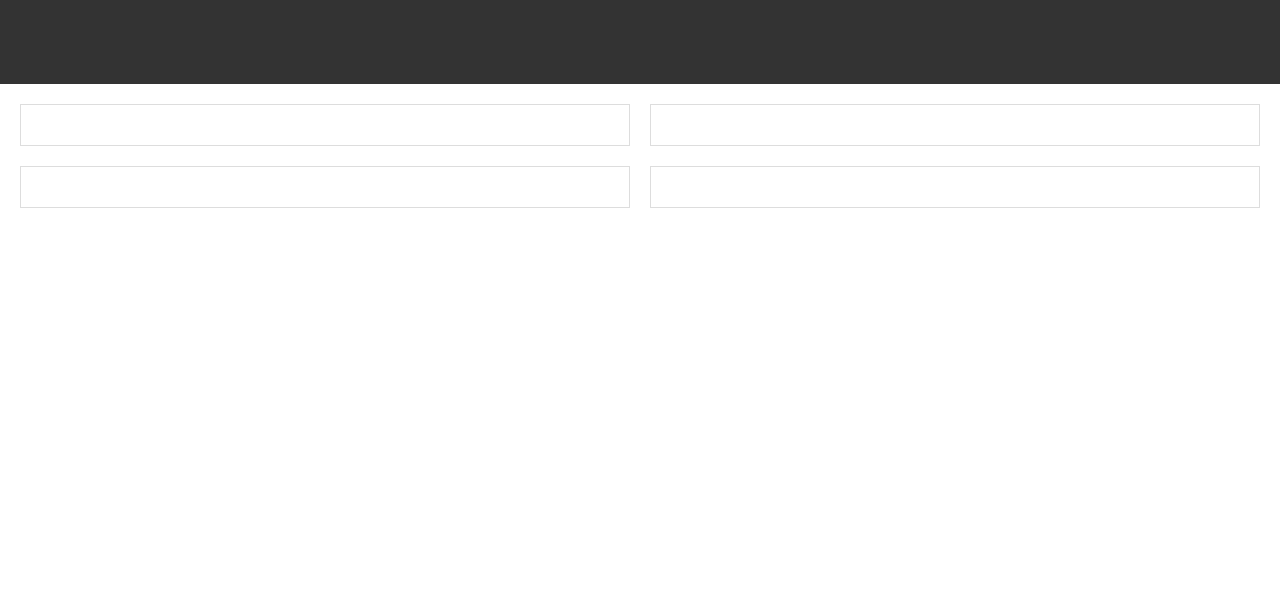
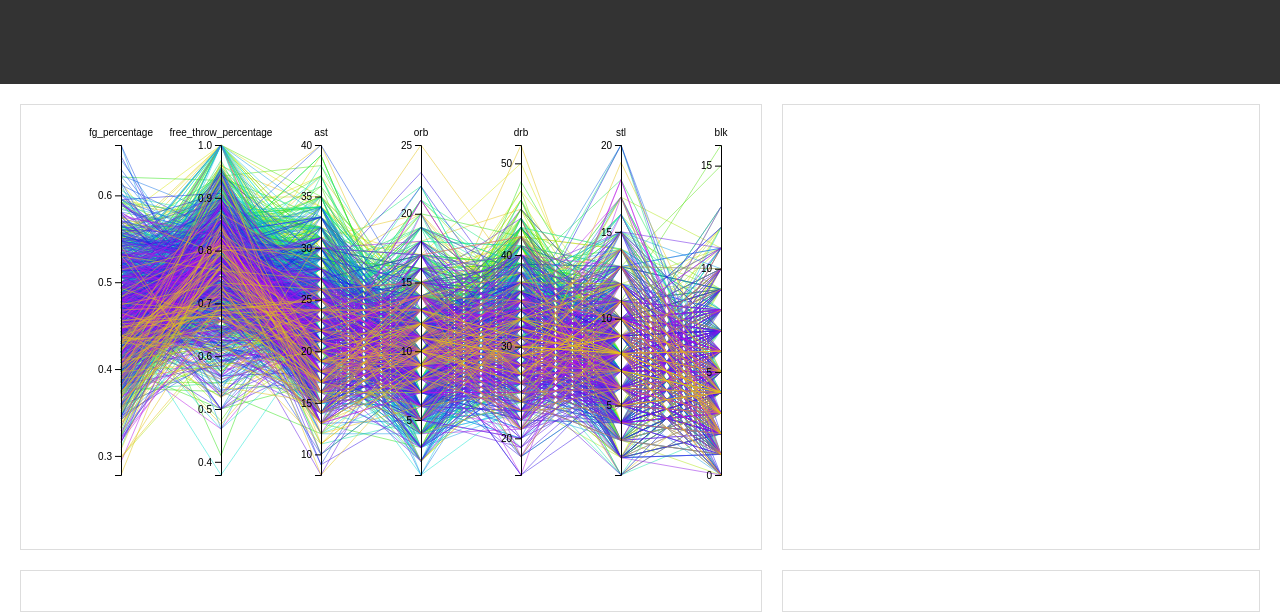
Before and after one commit to KevinSassani/Information-Visualization, a plain HTML site: page index.html in a window 1280 px wide. Drawn offline with nearby package versions, Linux system fonts and the light colour scheme.

Commit message:
First day of work

```diff
--- a/index.html
+++ b/index.html
@@ -31,6 +31,15 @@
                 padding: 20px;
                 text-align: center;
             }
+            .tooltip {
+                position: absolute;
+                background-color: #fff;
+                border: 1px solid #ccc;
+                padding: 10px;
+                pointer-events: none;
+                opacity: 0;
+                transition: opacity 0.2s;
+            }
         </style>
         <script src="https://d3js.org/d3.v7.min.js"></script>
         <script src="https://unpkg.com/topojson-client@3.1.0/dist/topojson-client.min.js"></script>
@@ -42,6 +51,10 @@
         <div id="teamMenu"></div> <!--Might not be needed as we can click in the bar chart-->
     </header>
     <body onload="startDashboard()">
+        <div class="tooltip" id="tooltip">
+            <svg width="100" height="100">
+            </svg>
+          </div>
         <div class="dashboard">
             <div class="visualization" id="parallelCoordinates"></div>
             <div class="visualization" id="densityPlot"></div>
--- a/script.js
+++ b/script.js
@@ -60,4 +60,196 @@ function startDashboard() {
     createDensityPlot(); //Define width inside this function
   })
 
-  };
+  }
+
+
+function createParallelCoordinates() {
+
+  const width = 600; // - margin.left - margin.right;
+  const svg = d3
+    .select("#parallelCoordinates")
+    .append("svg")
+      .attr("width", width + margin.left + margin.right)
+      .attr("height", height + margin.bottom + margin.top)
+    .append("g")
+      .attr("transform",
+            `translate(${margin.left},${margin.top})`);
+
+  // Color scale: different colors for each season
+  var colorScale = d3.scaleOrdinal()
+    .domain(["2022-23", "2021-22", "2020-21", "2019-20", "2018-19", "2017-18", "2016-17", "2015-16", "2014-15", "2013-14", "2012-13", "2011-12", "2010-11", "2009-10", "2008-09", "2007-08", "2006-07", "2005-06", "2004-05", "2003-04", "2002-03"])
+    .range(getHueScaleColors(20, 50, 300));
+
+
+  // Choose dimensions to include in the plot
+  dimensions = ["fg_percentage", "free_throw_percentage", "ast", "orb", "drb", "stl", "blk"];
+
+
+  // Create an object to store your scales
+  const yScale = {};
+
+  // For each dimension, build a linear scale
+  dimensions.forEach(function(dimension) {
+    // Get the min and max values for the dimension
+    const min = d3.min(csvData, d => +d[dimension]);
+    const max = d3.max(csvData, d => +d[dimension]);
+
+    // Create a linear scale for the dimension
+    const scale = d3.scaleLinear()
+      .domain([min, max])
+      .range([height, 0]);
+
+    // Store the scale in the yScale
+    yScale[dimension] = scale;
+  });
+
+  xScale = d3.scalePoint()
+    .range([0, width])
+    .domain(dimensions);
+
+  // Highlight the season that is hovered
+  const highlight = function(event, d){
+
+    selected_season = d.season
+
+    showTooltip(event, selected_season);
+
+    // first every group turns grey
+    d3.selectAll(".line")
+      .transition().duration(10)
+      .style("stroke", "lightgrey")
+      .style("opacity", "0.2")
+    // Second the hovered season takes its color
+    d3.selectAll(".season-" + selected_season)
+      .transition().duration(200)
+      .style("stroke", colorScale(selected_season))
+      .style("opacity", "1")
+  }
+
+  // Unhighlight
+  const doNotHighlight = function(event, d){
+
+    hideTooltip();
+
+    d3.selectAll(".line")
+      .transition().duration(10)
+      .style("stroke", function(d){ return( colorScale(d.season))} )
+      .style("opacity", "1")
+  }
+
+  // Function to show tooltip
+function showTooltip(event, season) {
+  // Create or select the tooltip element
+  let tooltip = d3.select("#tooltip");
+
+  // Show the tooltip
+  tooltip.transition().duration(10).style("opacity", 0.9);
+
+  // Position the tooltip at the cursor
+  tooltip.style("left", (event.pageX + 10) + "px")
+    .style("top", (event.pageY - 20) + "px");
+
+  // Set the tooltip text
+  tooltip.text(season);
+}
+
+// Function to hide the tooltip
+function hideTooltip() {
+  // Hide the tooltip
+  d3.select("#tooltip").transition().duration(10).style("opacity", 0);
+}
+
+  // The path function take a row of the csv as input, and return x and y coordinates of the line to draw for this raw.
+  function path(d) {
+    return d3.line()(dimensions.map(function(p) { return [xScale(p), yScale[p](d[p])]; }));
+  }
+
+  // Draw the lines
+  svg.selectAll("path")
+    .data(csvData)
+    .join("path")
+      .attr("class", function (d) { return "line season-" + d.season } ) // 2 class for each line: 'line' and the group name
+      .attr("d",  (d) => path(d))
+      .style("fill", "none" )
+      .style("stroke", function(d){ return( colorScale(d.season))} )
+      .style("opacity", 0.5)
+      .on("mouseover", highlight)
+      .on("mouseleave", doNotHighlight )
+
+
+   // Draw the axis:
+   svg.selectAll("myAxis")
+   // For each dimension of the dataset I add a 'g' element:
+   .data(dimensions).enter()
+   .append("g")
+   .attr("class", "axis")
+   // I translate this element to its right position on the x axis
+   .attr("transform", function(d) { return "translate(" + xScale(d) + ")"; })
+   // And I build the axis with the call function
+   .each(function(d) { d3.select(this).call(d3.axisLeft().ticks(5).scale(yScale[d])); })
+   // Add axis title
+   .append("text")
+     .style("text-anchor", "middle")
+     .attr("y", -9)
+     .text(function(d) { return d; })
+     .style("fill", "black");
+}
+
+
+
+function getHueScaleColors(count, startHue, endHue) {
+  const colors = [];
+
+  for (let i = 0; i < count; i++) {
+    // Generate hue within the specified range
+    const hue = startHue + ((endHue - startHue) * (i / count));
+
+    // Set constant saturation and value
+    const saturation = 90;
+    const value = 90;
+
+    // Convert HSV to RGB
+    const chroma = (value / 100) * (saturation / 100);
+    const x = chroma * (1 - Math.abs(((hue / 60) % 2) - 1));
+    const m = value / 100 - chroma;
+
+    let r, g, b;
+    if (hue >= 0 && hue < 60) {
+      r = chroma;
+      g = x;
+      b = 0;
+    } else if (hue >= 60 && hue < 120) {
+      r = x;
+      g = chroma;
+      b = 0;
+    } else if (hue >= 120 && hue < 180) {
+      r = 0;
+      g = chroma;
+      b = x;
+    } else if (hue >= 180 && hue < 240) {
+      r = 0;
+      g = x;
+      b = chroma;
+    } else if (hue >= 240 && hue < 300) {
+      r = x;
+      g = 0;
+      b = chroma;
+    } else {
+      r = chroma;
+      g = 0;
+      b = x;
+    }
+
+    // Convert RGB values to integers
+    const red = Math.floor((r + m) * 255);
+    const green = Math.floor((g + m) * 255);
+    const blue = Math.floor((b + m) * 255);
+
+    // Create an RGB color string
+    const color = `rgb(${red},${green},${blue}`;
+
+    colors.push(color);
+  }
+
+  return colors;
+}
```
